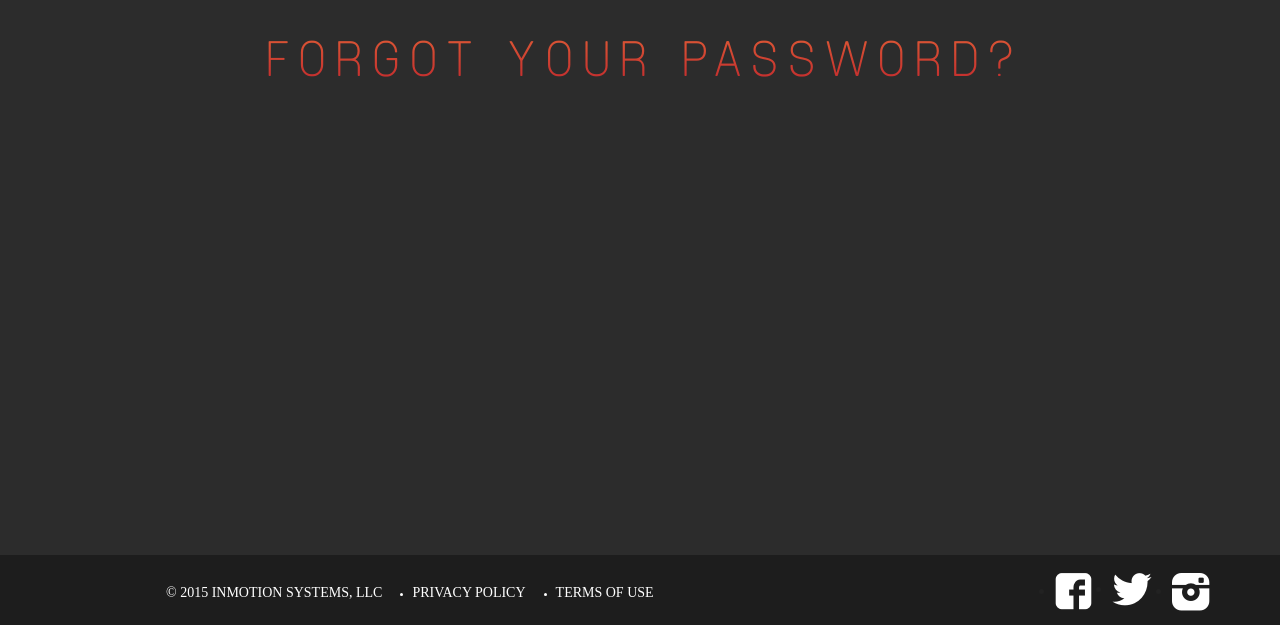
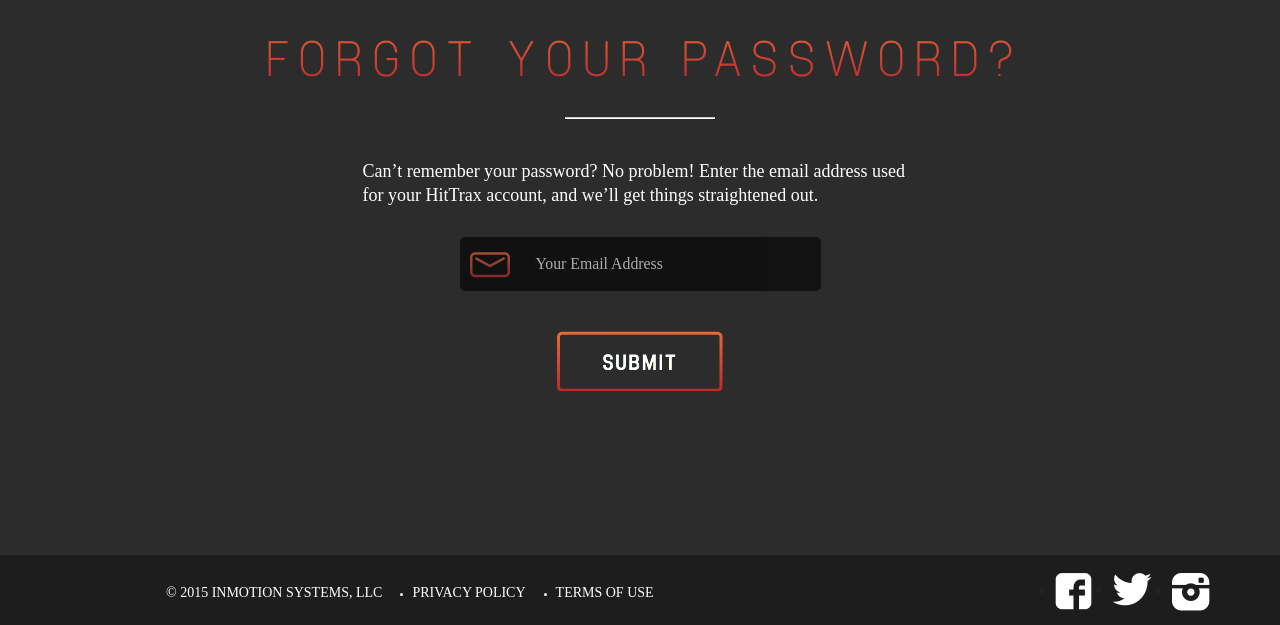
Before and after one commit to tfbarrett1981/HitTrax-HG, a PHP site: page / in a window 1280 px wide. Shown: the part 175-800 px from the top of the page. Run offline with PHP 8.4, Linux system fonts and the light colour scheme; some libraries are stand-ins or nearby versions.

Commit message:
Submit Form

```diff
--- a/css/site.css
+++ b/css/site.css
@@ -114,4 +114,62 @@ h2#forgotPassword {
 }
 hr {
   color: #fff;
+  width: 150px;
+  height: 1px;
+  background: #fff;
+  margin: 40px auto;
 }
+#passwordText {
+  /* Can’t remember your : */
+  font-family: ManifoldCF-Light;
+  font-size: 18px;
+  color: #FFFFFF;
+  line-height: 24px;
+  width: 555px;
+  margin: 0 auto;
+  margin-bottom: 30px;
+}
+#passwordInputBox {
+  /* Base Copy: */
+  opacity: 0.6;
+  background: #000000;
+  border-radius: 5px;
+  width: 361px;
+  height: 54px;
+  margin: 0 auto;
+  vertical-align: middle;
+  line-height: 54px;
+  margin-bottom: 40px;
+}
+#passwordInputBox img {
+  padding: 0 20px 0 10px;
+}
+#passwordInputBox input {
+  border: 0;
+  background: transparent;
+  width: 60%;
+  color: #fff;
+}
+#passwordInputBox input::-webkit-input-placeholder {
+  color: #fff !important;
+}
+#passwordInputBox input:-moz-placeholder {
+  /* Firefox 18- */
+  color: #fff !important;
+}
+#passwordInputBox input::-moz-placeholder {
+  /* Firefox 19+ */
+  color: #fff !important;
+}
+#passwordInputBox input:-ms-input-placeholder {
+  color: #fff !important;
+}
+.submitButton {
+  background: url(../img/form-submit.png) no-repeat;
+  width: 166px;
+  height: 60px;
+  margin: 0 auto;
+  text-indent: -9999px;
+  border: 0;
+  display: block;
+}
--- a/css/site.less
+++ b/css/site.less
@@ -127,4 +127,67 @@ margin-top: 40px;
 
 hr{
 	color:#fff;
+	width: 150px;
+	height: 1px;
+	background: #fff;
+	margin: 40px auto;
 }
+
+#passwordText{
+	/* Can’t remember your : */
+font-family: ManifoldCF-Light;
+font-size: 18px;
+color: #FFFFFF;
+line-height: 24px;
+width: 555px;
+margin: 0 auto;
+margin-bottom: 30px;
+}
+
+#passwordInputBox{
+	/* Base Copy: */
+opacity: 0.6;
+background: #000000;
+border-radius: 5px;
+width: 361px;
+height:54px;
+margin: 0 auto;
+vertical-align: middle;
+line-height: 54px;
+margin-bottom:40px;
+
+	img{
+		padding:0 20px 0 10px;
+	}
+	input {
+		border:0;
+		background: transparent;
+		width: 60%;
+		color:#fff;
+	}
+	input::-webkit-input-placeholder {
+	color: #fff !important;
+	}
+
+	input:-moz-placeholder { /* Firefox 18- */
+	color: #fff !important;
+	}
+
+	input::-moz-placeholder {  /* Firefox 19+ */
+	color: #fff !important;
+	}
+
+	input:-ms-input-placeholder {
+	color: #fff !important;
+	}
+}
+
+.submitButton{
+	background: url(../img/form-submit.png) no-repeat;
+	width: 166px;
+	height: 60px;
+	margin: 0 auto;
+	text-indent: -9999px;
+	border: 0;
+	display: block;
+}
--- a/index.html
+++ b/index.html
@@ -27,6 +27,10 @@
         </header>
         <div id="content">
             <h2 id="forgotPassword">FORGOT YOUR PASSOWRD?</h2>
+            <hr>
+            <p id="passwordText">Can’t remember your password? No problem! Enter the email address used for your HitTrax account, and we’ll get things straightened out.</p>
+            <div id="passwordInputBox"><img src="img/email-icon.png" alt="">&nbsp;<input type="text" placeholder="Your Email Address"></div>
+            <input type="submit" value="SUBMIT" class="submitButton">
        </div>
         <footer>
             <nav>
```
Also changed, not shown: 404.html (deleted, +0 -60 lines), browserconfig.xml (deleted, +0 -12 lines), crossdomain.xml (deleted, +0 -15 lines), humans.txt (deleted, +0 -15 lines), apple-touch-icon.png (deleted), img/email-icon.png (added), img/form-submit.png (added).
